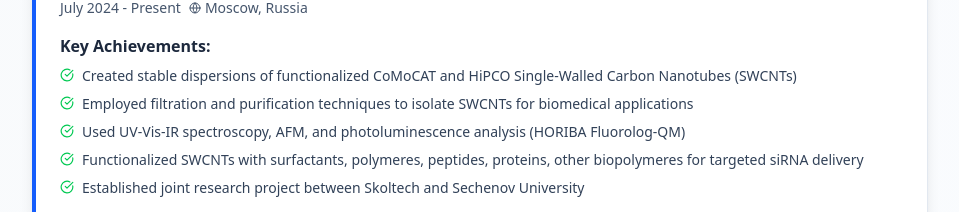
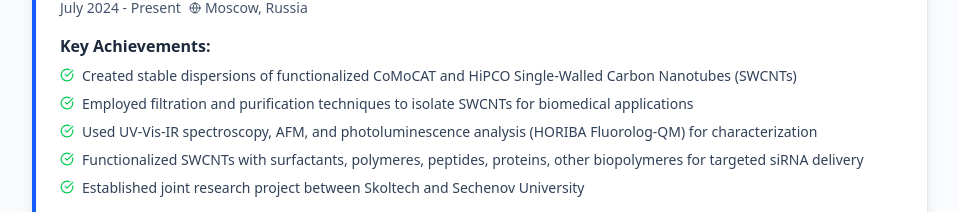
Before and after one commit to Hich00b/portfolio, a React (Vite) app: page / in a window 1280 px wide. Shown: the part 4120-4332 px from the top of the page, without its empty margins (304-1263 px from the left). Built offline with nearby package versions, Linux system fonts and the light colour scheme.

Commit message:
Correct skills on Skoltech internship

```diff
--- a/src/App.jsx
+++ b/src/App.jsx
@@ -103,7 +103,7 @@ const researchExperience = [
     achievements: [
       "Created stable dispersions of functionalized CoMoCAT and HiPCO Single-Walled Carbon Nanotubes (SWCNTs)",
       "Employed filtration and purification techniques to isolate SWCNTs for biomedical applications",
-      "Used UV-Vis-IR spectroscopy, AFM, and photoluminescence analysis (HORIBA Fluorolog-QM)",
+      "Used UV-Vis-IR spectroscopy, AFM, and photoluminescence analysis (HORIBA Fluorolog-QM) for characterization",
       "Functionalized SWCNTs with surfactants, polymeres, peptides, proteins, other biopolymeres for targeted siRNA delivery",
       "Established joint research project between Skoltech and Sechenov University"
     ],
@@ -313,7 +313,7 @@ const voluntaryService = [
 const skillsMatrix = [
   {
     category: "Laboratory & Research",
-    skills: ["HPLC-MS/MS","GC", "Dynamic Light Scattering", "Fluorescence Spectroscopy", "TLC", "Cell Culture (HeLa, HEK)", "Atomic Force Microscopy (AFM)", "ImageJ", "GraphPad Prism", "ADME/PK Profiling", "PCR/RT-PCR", "Raman Spectroscopy", "Spectrophotometry", "UV-Vis-NIR", "siRNA Design", "Plant Exosome Isolation", "ELISA", "Western Blotting", "Cytotoxicity assays (MTT)", "Lyophilization", "DNA Extraction", "Gel Electrophoresis"]
+    skills: ["HPLC-MS/MS","GC", "Dynamic Light Scattering", "Fluorescence Spectroscopy", "TLC", "Cell Culture (HeLa, HEK)", "Atomic Force Microscopy (AFM)", "ImageJ", "GraphPad Prism", "ADME/PK Profiling", "PCR/RT-PCR", "AFM", "Spectrophotometry", "UV-Vis-NIR", "siRNA Design", "Plant Exosome Isolation", "ELISA", "Western Blotting", "Cytotoxicity assays (MTT)", "Lyophilization", "DNA Extraction", "Gel Electrophoresis"]
   },
   {
     category: "Clinical & Professional",
```
